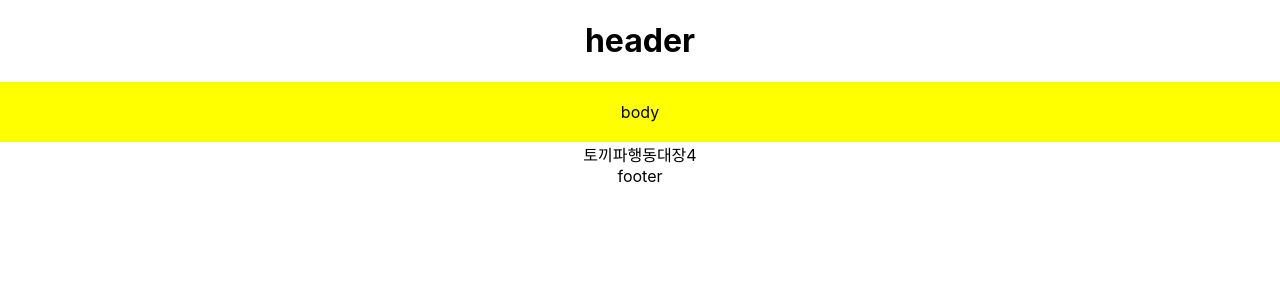
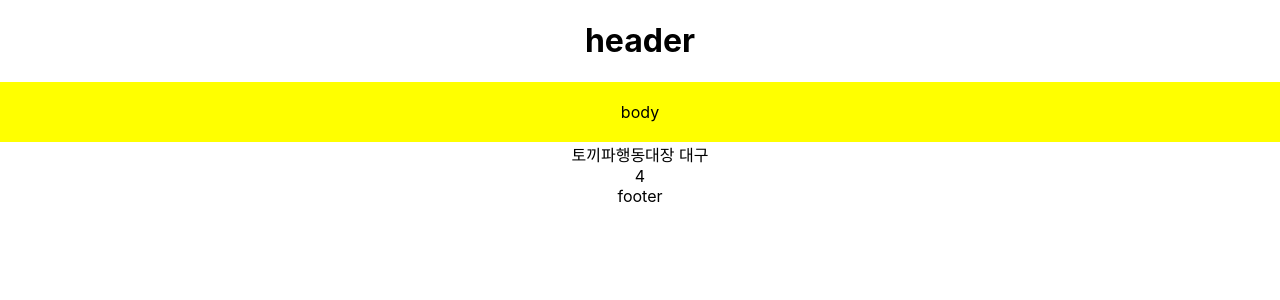
Before and after one commit to bundasse/re-practice, a React (Create React App) app: page / in a window 1280 px wide. Shown: the top 300 px of the page. Built offline with nearby package versions, Linux system fonts and the light colour scheme.

Commit message:
1116 props 공부

```diff
--- a/src/App.js
+++ b/src/App.js
@@ -5,11 +5,17 @@ import Footer from './components/Footer';
 
 function App() {
   const name = "토끼파행동대장";
+  const BodyProps = {
+    name: name,
+    location : '대구',
+  };
   return (
     <div className="App">
       <Header />
-      <Body name={name} />
+      {/* <Body name={name} location={"대구"}/> */}
       {/* 프롭스 전달방법 */}
+      <Body {...BodyProps} />
+      {/* 이렇게 묶어서 전달하는 방법도 있다. */}
       <Footer />
     </div>
   );
--- a/src/components/Body.js
+++ b/src/components/Body.js
@@ -7,14 +7,17 @@ function Body(props) {
     // 리액트는 {}만 쓰고 렌더링할 변수를 입력하면 된다.
     // 근데 숫자 문자열 불린 null undefined만 됨... 배열?안됨. 객체? 안됨.
     // 객체를 찍으려면 프로퍼티에 접근해서 값을 가져오는 수밖에 없다.
+    const {name, location} = props;
+    // 프롭스를 여러개 보낼때는 이렇게 쓴다.
     return (
         <body>
             <div class="body" style={{background:"yellow"}}>
             {/* style을 인라인 규칙으로 쓸때는 콧수염하고 객체 형식으로 써주셈 */}
                 body
             </div>
-            {props.name}
-            {/* props를 받을 땐 맨위 function 안에 props를 써줘야한다. 그리고 props.프롭스이름 을 해서 값을 나타낸다. */}
+            {name} {location}<br />
+            {/* props를 받을 땐 맨위 function 안에 props를 써줘야한다. 그리고 props.프롭스이름(예시>props.name) 을 해서 값을 나타낸다. */}
+            {/* props를 여러개 받을땐 위에서 const {프롭스명 리스트} = props;해주고 아래에선 프롭스명만 쓴다. */}
             {numberA+numberB}
         </body>
         // 리액트는 최상위 태그를 하나만 쓸 수 있는데(이건 Vue.js랑도 비슷하네)
```
